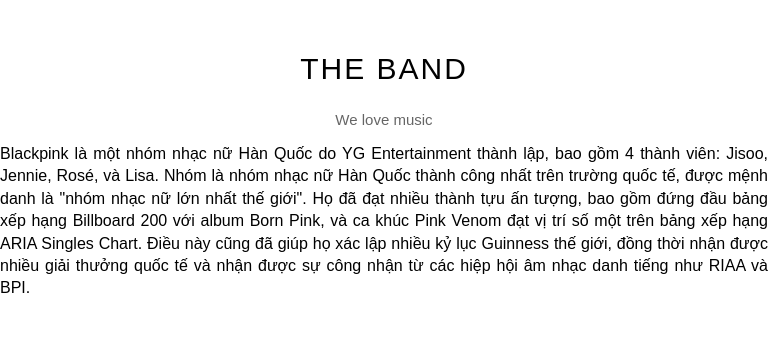
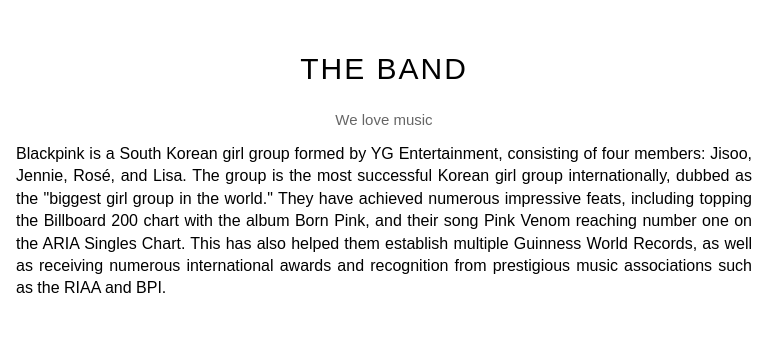
Before and after one commit to trancuongk5/The-band-web, a plain HTML site: page index.html in a window 768 px wide. Shown: the part 575-934 px from the top of the page. Drawn offline with Linux system fonts and the light colour scheme.

Commit message:
change text and fix tablet responsive

```diff
--- a/assets/css/style.css
+++ b/assets/css/style.css
@@ -5,6 +5,20 @@
     box-sizing: border-box;
     text-decoration: none;
 }
+
+/* Css responsive */
+
+@media (max-width: 1023px) and (min-width: 740px) {
+
+    .infor-box__address,
+    .infor-box__send,
+    .content__places-list,
+    .content--discription{
+        padding: 0 16px;
+    }
+}
+
+/* --- */
 
 /* Global value */
 :root{
@@ -134,7 +148,8 @@ html{
 
 .content--section{
     padding: 64px 0;
-    max-width:780px ;
+    width:780px ;
+    max-width: 100%;
     margin: auto;
     text-align: center;
 }
--- a/index.html
+++ b/index.html
@@ -49,7 +49,7 @@
                 <h1 class="content--title">THE BAND</h1>
                 <p class="content--feedback">We love music</p>
                 <p class="content--discription">
-                    Blackpink là một nhóm nhạc nữ Hàn Quốc do YG Entertainment thành lập, bao gồm 4 thành viên: Jisoo, Jennie, Rosé, và Lisa. Nhóm là nhóm nhạc nữ Hàn Quốc thành công nhất trên trường quốc tế, được mệnh danh là "nhóm nhạc nữ lớn nhất thế giới". Họ đã đạt nhiều thành tựu ấn tượng, bao gồm đứng đầu bảng xếp hạng Billboard 200 với album Born Pink, và ca khúc Pink Venom đạt vị trí số một trên bảng xếp hạng ARIA Singles Chart. Điều này cũng đã giúp họ xác lập nhiều kỷ lục Guinness thế giới, đồng thời nhận được nhiều giải thưởng quốc tế và nhận được sự công nhận từ các hiệp hội âm nhạc danh tiếng như RIAA và BPI.
+                    Blackpink is a South Korean girl group formed by YG Entertainment, consisting of four members: Jisoo, Jennie, Rosé, and Lisa. The group is the most successful Korean girl group internationally, dubbed as the "biggest girl group in the world." They have achieved numerous impressive feats, including topping the Billboard 200 chart with the album Born Pink, and their song Pink Venom reaching number one on the ARIA Singles Chart. This has also helped them establish multiple Guinness World Records, as well as receiving numerous international awards and recognition from prestigious music associations such as the RIAA and BPI.
                 </p>
                 <div class="content__members-list">
                     <div class="members-list__member-item">
```
